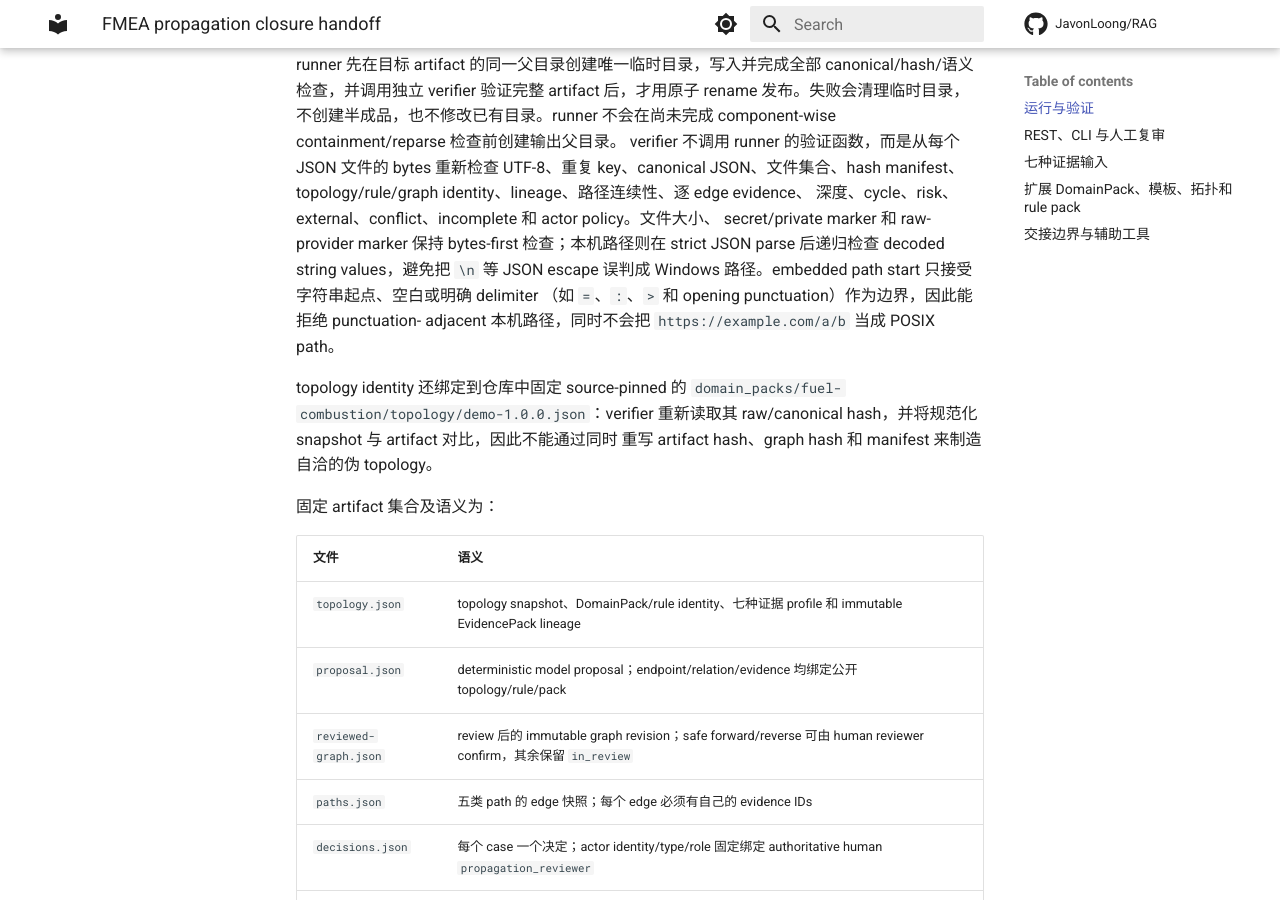
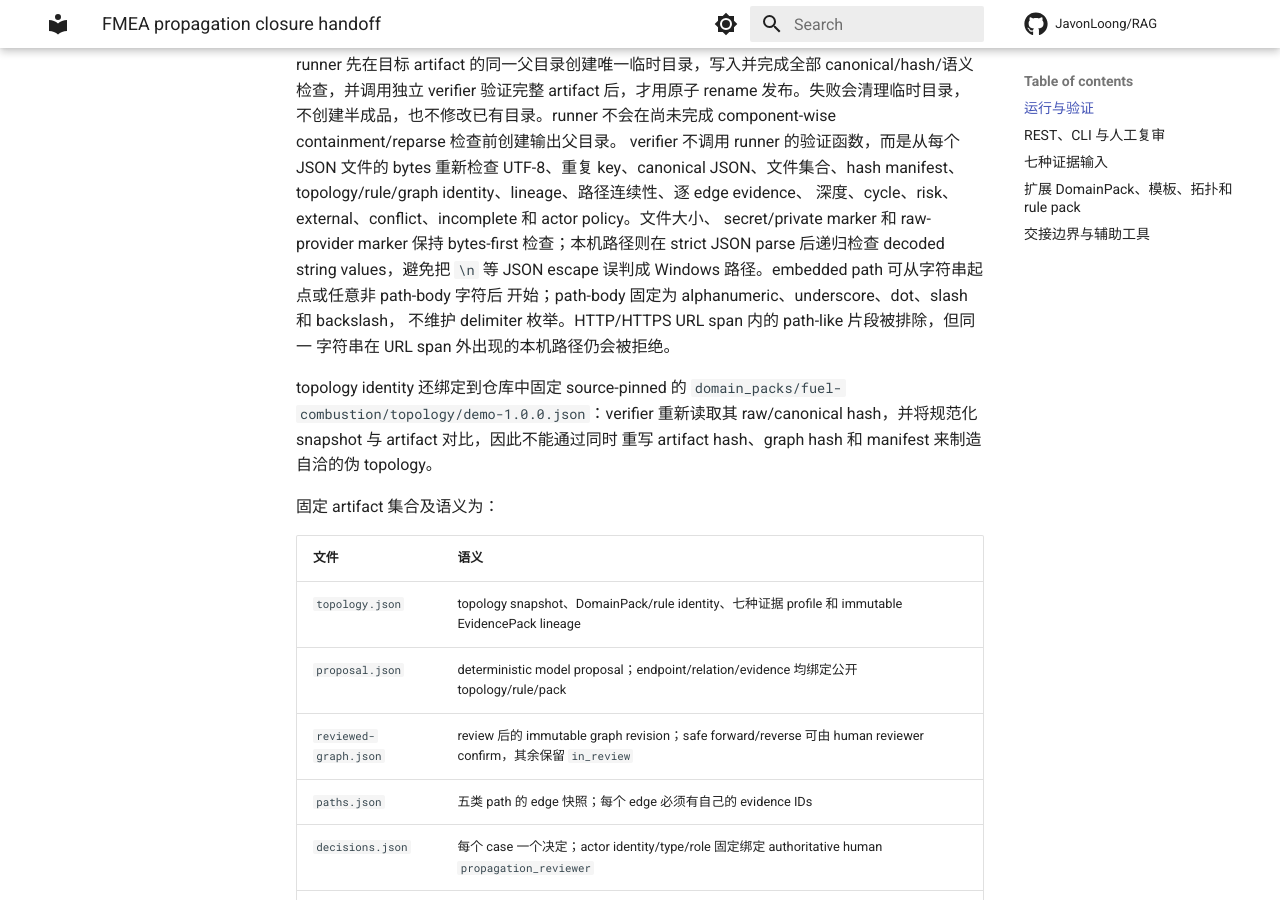
Before and after one commit to JavonLoong/RAG, an MkDocs documentation site: the page built from docs/handoff/fmea-propagation-closure.md, in a window 1280 px wide and 900 px high, scrolled down 512 px. Built offline with MkDocs 1.6.1 and Material for MkDocs 9.7.7, drawn with Linux system fonts in a browser that asks for light colours; comment, search, counter and statistics services are not loaded.

Commit message:
fix(fmea): generalize local path boundaries

```diff
--- a/docs/handoff/fmea-propagation-closure.md
+++ b/docs/handoff/fmea-propagation-closure.md
@@ -26,9 +26,10 @@ manifest、topology/rule/graph identity、lineage、路径连续性、逐 edge e
 深度、cycle、risk、external、conflict、incomplete 和 actor policy。文件大小、
 secret/private marker 和 raw-provider marker 保持 bytes-first 检查；本机路径则在
 strict JSON parse 后递归检查 decoded string values，避免把 `\n` 等 JSON escape
-误判成 Windows 路径。embedded path start 只接受字符串起点、空白或明确 delimiter
-（如 `=`、`:`、`>` 和 opening punctuation）作为边界，因此能拒绝 punctuation-
-adjacent 本机路径，同时不会把 `https://example.com/a/b` 当成 POSIX path。
+误判成 Windows 路径。embedded path 可从字符串起点或任意非 path-body 字符后
+开始；path-body 固定为 alphanumeric、underscore、dot、slash 和 backslash，
+不维护 delimiter 枚举。HTTP/HTTPS URL span 内的 path-like 片段被排除，但同一
+字符串在 URL span 外出现的本机路径仍会被拒绝。
 
 topology identity 还绑定到仓库中固定 source-pinned 的
 `domain_packs/fuel-combustion/topology/demo-1.0.0.json`：verifier 重新读取其
```
Also changed, not shown: 2 other files.
